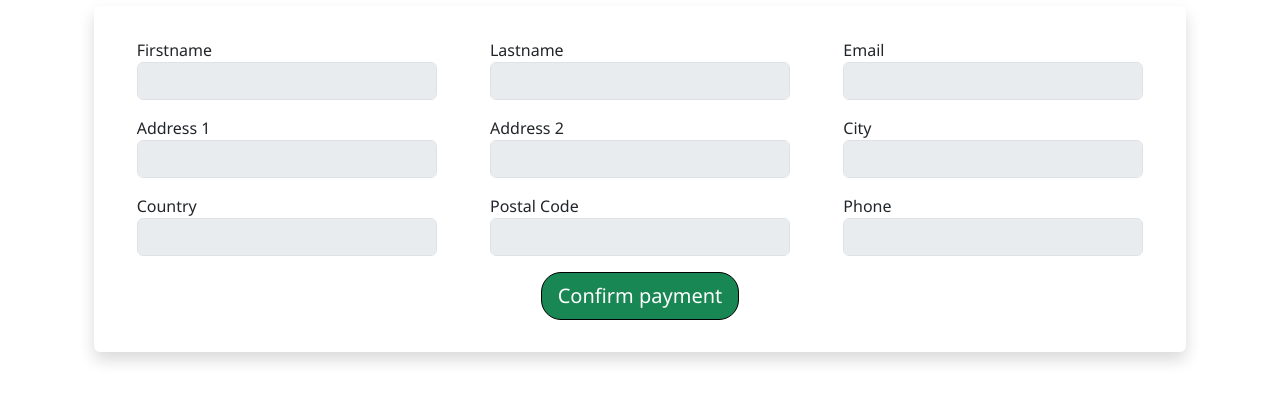
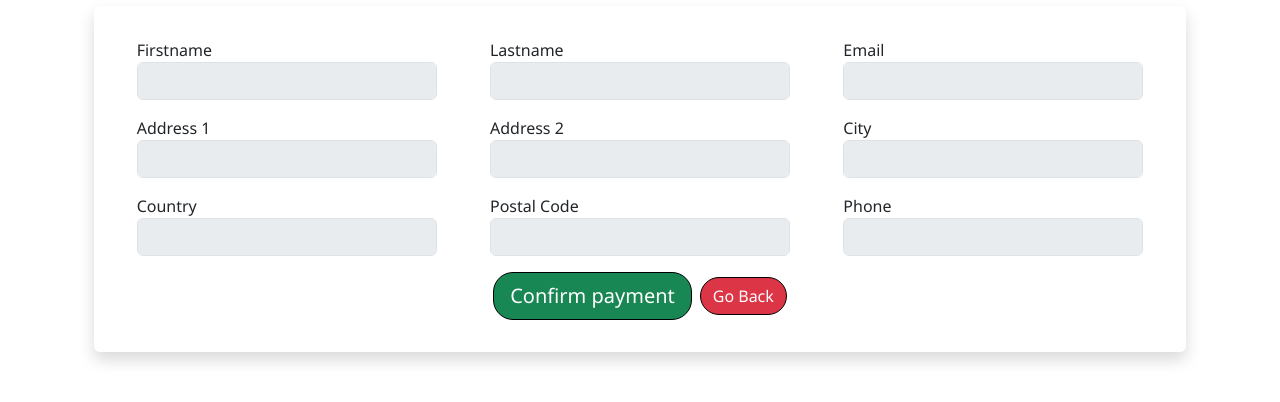
Before and after one commit to YehorBelyi/product-service, a Django app: template orders/templates/orders/order_confirm.html in a window 1280 px wide. Shown: the part 312-714 px from the top of the page. Run offline with Django 5.2, Linux system fonts and the light colour scheme; the template is opened without the code that fills it, so the values that code supplies are empty.

Commit message:
refactor(payment): Add new buttons

```diff
--- a/orders/templates/orders/order_confirm.html
+++ b/orders/templates/orders/order_confirm.html
@@ -85,14 +85,10 @@
 					<input type="text" value="{{ phone }}" class="form-control" readonly disabled>
 				</div>
 			</div>
-			<div class="d-flex align-items-center justify-content-around my-3">
-				<button type="submit" class="btn btn-success btn-lg text-center m-auto">Confirm payment</button>
+			<div class="d-flex align-items-center justify-content-center my-3 gap-2">
+				<button type="submit" class="btn btn-success btn-lg text-center">Confirm payment</button>
+				<a href="javascript:history.back()" class="btn btn-danger">Go Back</a>
 			</div>
 		</form>
-
-		{#    <form action="{% url 'order-confirm-cancel' order_id=order.id %}" method="POST" class="text-center my-3">#}
-		{#       {% csrf_token %}#}
-		{#       <button type="submit" class="btn btn-danger">Cancel Payment</button>#}
-		{#    </form>#}
 	</div>
 {% endblock %}
--- a/orders/templates/orders/order_create.html
+++ b/orders/templates/orders/order_create.html
@@ -12,7 +12,10 @@
 				  class="container shadow rounded order-form w-50 d-flex flex-column align-items-center p-3 mb-3">
 				{% csrf_token %}
 				{{ form|crispy }}
-				<button type="submit" class="btn btn-primary mt-3">Confirm payment</button>
+				<div class="d-flex align-items-center justify-content-center text-center gap-2 pb-3">
+					<button type="submit" class="btn btn-primary">Continue</button>
+					<a href="{% url 'listing-details' listing.pk %}" class="btn btn-danger">Cancel</a>
+				</div>
 			</form>
 			{% include 'orders/product_details.html' %}
 		</div>
```
